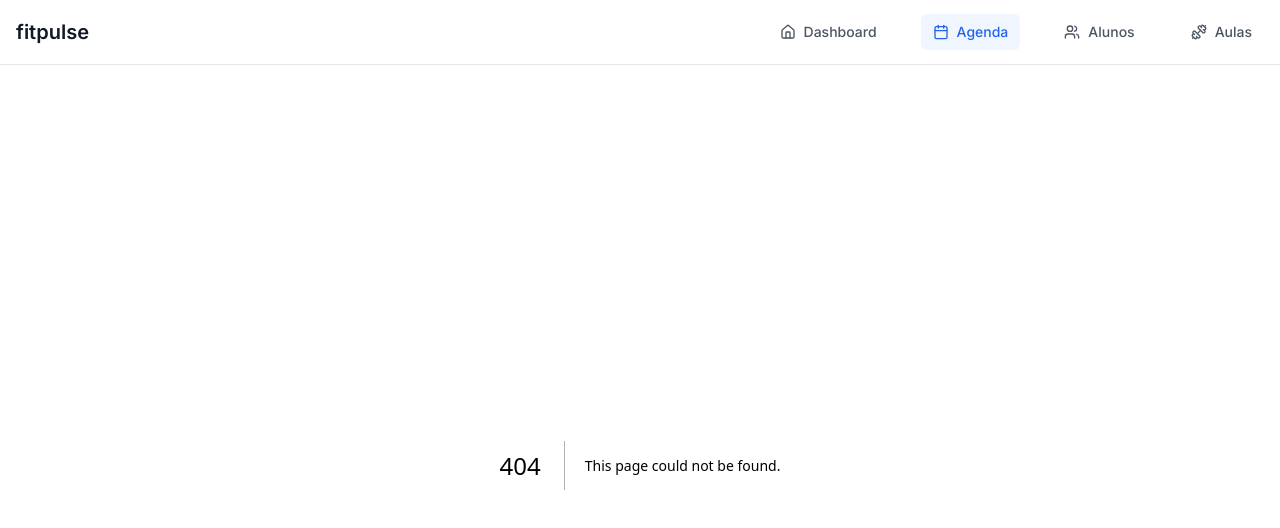
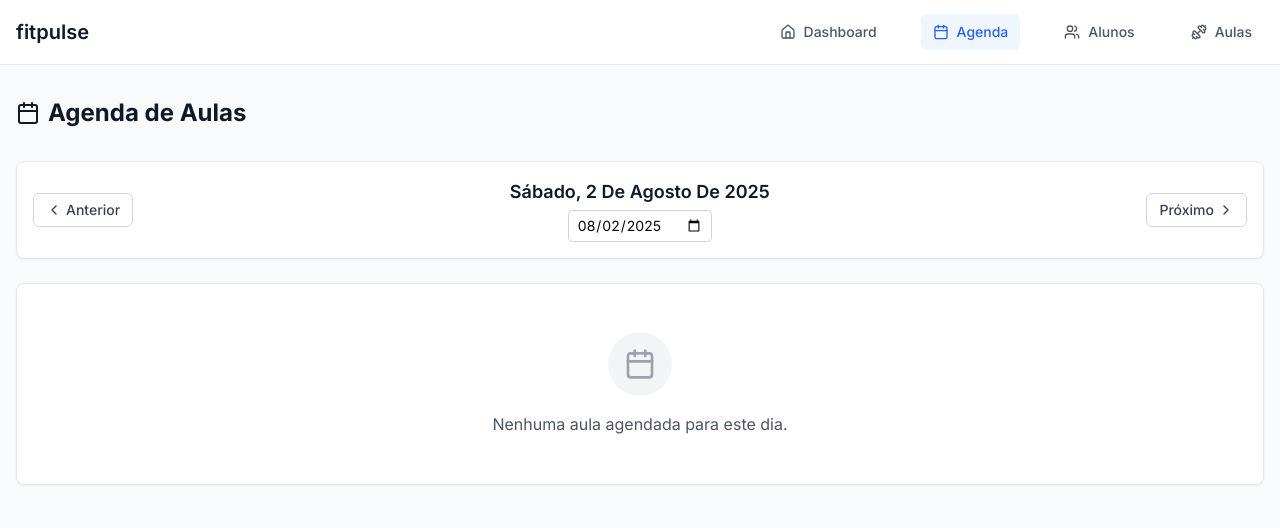
Before and after one commit to kenielnunes/fitpulse, a Next.js app: page /agenda in a window 1280 px wide. Before the commit this address had no page. Shown: the top 528 px of the page. Built offline with nearby package versions, Linux system fonts and the light colour scheme.

Commit message:
feat: schedule page

```diff
--- /dev/null
+++ b/app/agenda/page.tsx
@@ -0,0 +1,158 @@
+"use client"
+
+import { useState, useMemo } from "react"
+import { Calendar, ChevronLeft, ChevronRight, Users, Clock, Eye } from "lucide-react"
+import { useGymStore } from "@/lib/store"
+import { ClassDetailsModal } from "@/components/class/class-details-modal"
+import { Button } from "@/components/ds/button"
+import { Card, CardContent, CardHeader } from "@/components/ds/card"
+import { Badge } from "@/components/ds/badge"
+
+export default function AgendaPage() {
+  const { getClassesByDate } = useGymStore()
+  const [selectedDate, setSelectedDate] = useState(new Date().toISOString().split("T")[0])
+  const [selectedClassId, setSelectedClassId] = useState<string | null>(null)
+
+  const classesForDate = useMemo(() => {
+    return getClassesByDate(selectedDate).sort(
+      (a, b) => new Date(a.dateTime).getTime() - new Date(b.dateTime).getTime(),
+    )
+  }, [selectedDate, getClassesByDate])
+
+  const navigateDate = (direction: "prev" | "next") => {
+    const currentDate = new Date(selectedDate)
+    const newDate = new Date(currentDate)
+    newDate.setDate(currentDate.getDate() + (direction === "next" ? 1 : -1))
+    setSelectedDate(newDate.toISOString().split("T")[0])
+  }
+
+  const formatTime = (dateTime: string) => {
+    return new Date(dateTime).toLocaleTimeString("pt-BR", {
+      hour: "2-digit",
+      minute: "2-digit",
+    })
+  }
+
+  const formatDate = (date: string) => {
+    return new Date(date).toLocaleDateString("pt-BR", {
+      weekday: "long",
+      year: "numeric",
+      month: "long",
+      day: "numeric",
+    })
+  }
+
+  const getStatusColor = (cls: any) => {
+    if (cls.status === "concluida") return "secondary"
+    if (cls.participants.length >= cls.maxCapacity) return "error"
+    return "default"
+  }
+
+  const getStatusText = (cls: any) => {
+    if (cls.status === "concluida") return "Concluída"
+    if (cls.participants.length >= cls.maxCapacity) return "Lotada"
+    return "Disponível"
+  }
+
+  return (
+    <div className="min-h-screen bg-gray-50">
+      <div className="container mx-auto px-4 py-8">
+        <div className="mb-8">
+          <h1 className="text-2xl font-bold text-gray-900 mb-2 flex items-center gap-2">
+            <Calendar className="h-6 w-6" />
+            Agenda de Aulas
+          </h1>
+        </div>
+
+        <Card className="mb-6">
+          <CardContent className="p-4">
+            <div className="flex items-center justify-between">
+              <Button variant="outline" size="sm" onClick={() => navigateDate("prev")}>
+                <ChevronLeft className="h-4 w-4 mr-1" />
+                Anterior
+              </Button>
+
+              <div className="text-center">
+                <h2 className="text-lg font-semibold text-gray-900 capitalize mb-1">{formatDate(selectedDate)}</h2>
+                <input
+                  type="date"
+                  value={selectedDate}
+                  onChange={(e) => setSelectedDate(e.target.value)}
+                  className="text-sm bg-transparent border border-gray-300 rounded px-2 py-1 focus:outline-none focus:border-blue-500"
+                />
+              </div>
+
+              <Button variant="outline" size="sm" onClick={() => navigateDate("next")}>
+                Próximo
+                <ChevronRight className="h-4 w-4 ml-1" />
+              </Button>
+            </div>
+          </CardContent>
+        </Card>
+
+        <div className="space-y-4">
+          {classesForDate.length === 0 ? (
+            <Card>
+              <CardContent className="text-center py-12">
+                <div className="w-16 h-16 bg-gray-100 rounded-full flex items-center justify-center mx-auto mb-4">
+                  <Calendar className="h-8 w-8 text-gray-400" />
+                </div>
+                <p className="text-gray-600">Nenhuma aula agendada para este dia.</p>
+              </CardContent>
+            </Card>
+          ) : (
+            classesForDate.map((cls) => (
+              <Card key={cls.id}>
+                <CardHeader className="pb-3">
+                  <div className="flex flex-col sm:flex-row sm:items-center justify-between gap-3">
+                    <div className="flex items-center gap-4">
+                      <div className="flex items-center gap-2 text-sm text-gray-600">
+                        <Clock className="h-4 w-4" />
+                        {formatTime(cls.dateTime)}
+                      </div>
+                      <Badge variant={getStatusColor(cls)}>{getStatusText(cls)}</Badge>
+                    </div>
+                    <Button
+                      variant="outline"
+                      size="sm"
+                      onClick={() => setSelectedClassId(cls.id)}
+                      className="flex items-center gap-2"
+                    >
+                      <Eye className="h-4 w-4" />
+                      Detalhes
+                    </Button>
+                  </div>
+                </CardHeader>
+                <CardContent className="pt-0">
+                  <div className="flex flex-col sm:flex-row sm:items-center justify-between gap-4">
+                    <div>
+                      <h3 className="font-semibold text-lg text-gray-900">{cls.description}</h3>
+                      <p className="text-gray-600">{cls.type}</p>
+                    </div>
+                    <div className="flex items-center gap-6 text-sm text-gray-600">
+                      <div className="flex items-center gap-1">
+                        <Users className="h-4 w-4" />
+                        <span>
+                          {cls.participants.length}/{cls.maxCapacity}
+                        </span>
+                      </div>
+                      <div className="text-xs">
+                        {cls.allowLateBooking ? "Permite agendamento tardio" : "Não permite agendamento tardio"}
+                      </div>
+                    </div>
+                  </div>
+                </CardContent>
+              </Card>
+            ))
+          )}
+        </div>
+
+        <ClassDetailsModal
+          classId={selectedClassId}
+          isOpen={!!selectedClassId}
+          onClose={() => setSelectedClassId(null)}
+        />
+      </div>
+    </div>
+  )
+}
```
